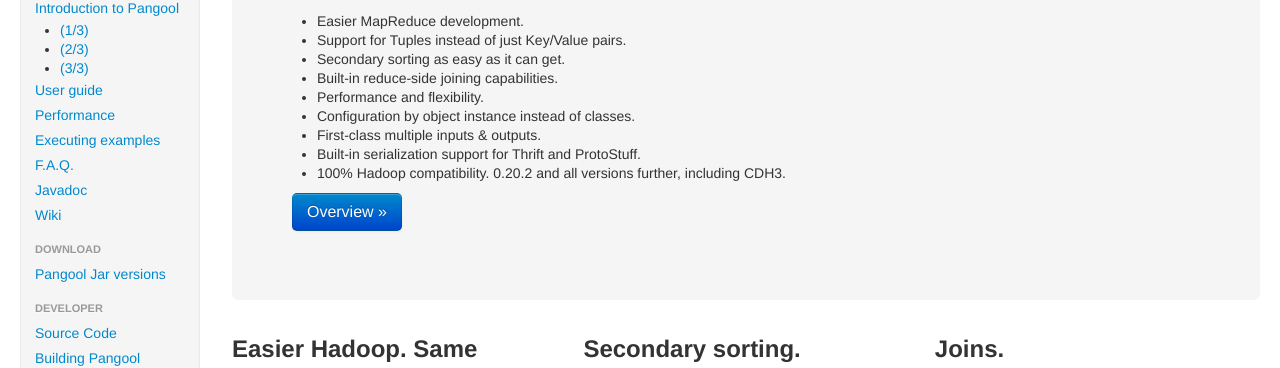
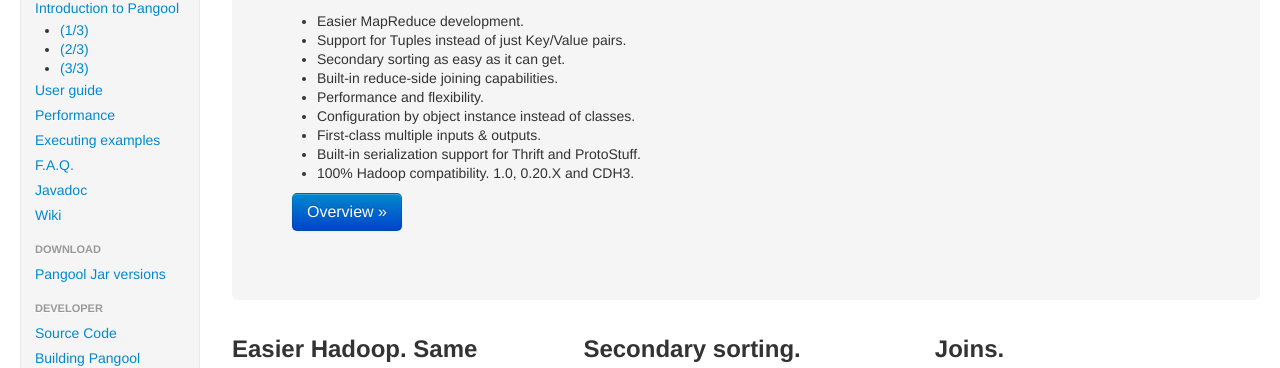
Before and after one commit to datasalt/pangool, a Jekyll site: the page built from index.html, in a window 1280 px wide and 1007 px high. Shown: the part 277-645 px from the top of the window. Built offline with Jekyll 4.4.1, drawn with Linux system fonts in a browser that asks for light colours; nearby versions of some CDN libraries; Markdown is read by kramdown in place of the engine named in the settings.

Commit message:
Make clear that Pangool is compatible with 1.0

```diff
--- a/index.html
+++ b/index.html
@@ -19,7 +19,7 @@
 		  <li>Configuration by object instance instead of classes.</li>
 		  <li>First-class multiple inputs & outputs.</li>
 		  <li>Built-in serialization support for Thrift and ProtoStuff.</li>
-		  <li>100% Hadoop compatibility. 0.20.2 and all versions further, including CDH3.</li>
+		  <li>100% Hadoop compatibility. 1.0, 0.20.X and CDH3.</li>
 		</ul>
 	  </p>
 	  <p><a class="btn btn-primary btn-large" href="overview.html">Overview &raquo;</a></p>
--- a/overview.html
+++ b/overview.html
@@ -27,8 +27,7 @@
 
 <h2>Compatibility</h2>
 <div class="alert alert-success">
-Pangool is API-compatible with Hadoop 0.20.2 and all versions further, including
-<a href='https://ccp.cloudera.com/display/CDHDOC/CDH3+Quick+Start+Guide'>Cloudera's CDH3</a>.
+Pangool is API-compatible with Hadoop 1.0, 0.20.X and <a href='https://ccp.cloudera.com/display/CDHDOC/CDH3+Quick+Start+Guide'>Cloudera's CDH3</a>.
 Pangool has been tested to run properly on <a href='http://aws.amazon.com/elasticmapreduce/'>EMR</a>
 and CDH3 clusters. For clusters that use the community Hadoop distribution, adjustments must
 be made to Hadoop's classpath for including a newer version of Jackson (1.7.6).
```
